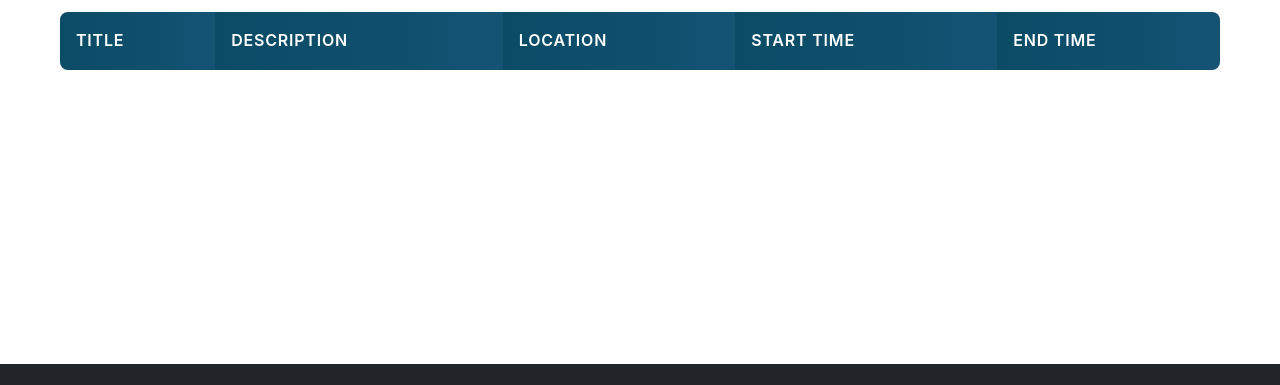
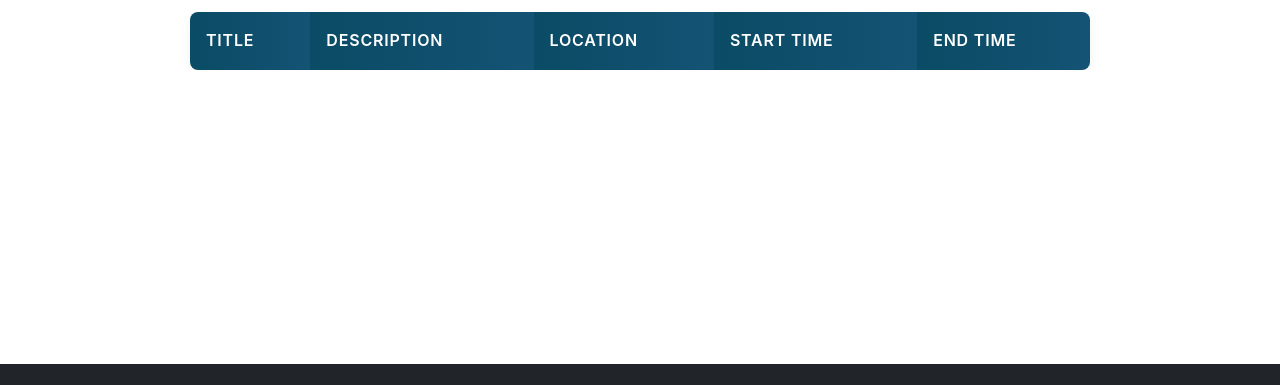
Before and after one commit to DANIE4588E/UXD_Assignment, a plain HTML site: page events.html in a window 1280 px wide. Shown: the part 172-557 px from the top of the page. Drawn offline with nearby package versions, Linux system fonts and the light colour scheme; no server answers.

Commit message:
added styling for events table

```diff
--- a/events.html
+++ b/events.html
@@ -27,7 +27,7 @@
                 <h1 class="text-center mb-4 fade-in-element">UPCOMING EVENTS</h1>
             </div>
             <div class="table-responsive">
-                <table class="table table-hover fade-in-element" id="events-table" style="max-width: 1200px;">
+                <table class="table table-hover fade-in-element" id="events-table" style="max-width: 900px;">
                     <thead class="table-dark">
                         <tr class="fade-in-element">
                             <th>Title</th>
```
